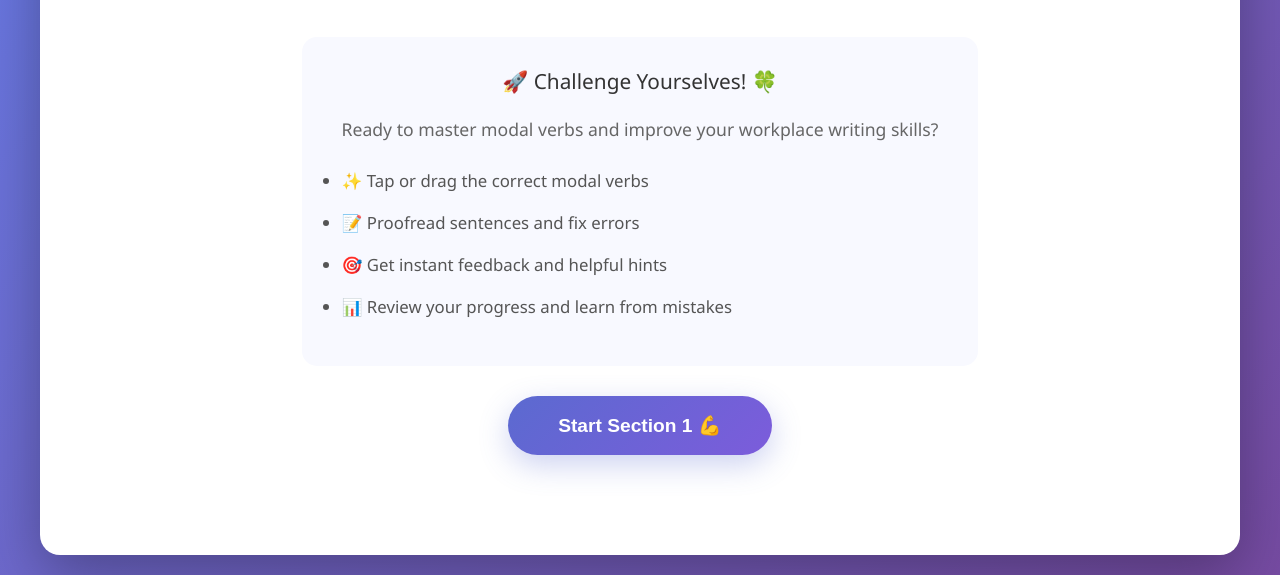
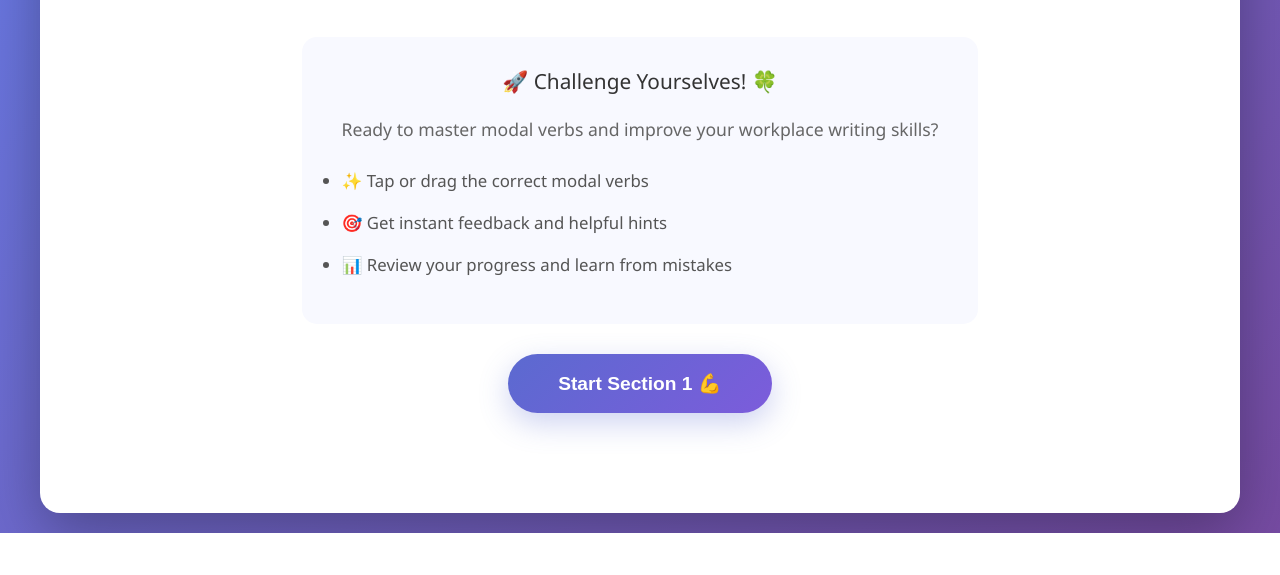
Before and after one commit to vtc-lc-exercise/HLA2106_U23_A1, a plain HTML site: page index.html in a window 1280 px wide. Shown: the part 370-945 px from the top of the page. After the commit the page ends 903 px from the top, so only its background shows below. Drawn offline with Linux system fonts and the light colour scheme.

Commit message:
Update index.html

```diff
--- a/index.html
+++ b/index.html
@@ -810,7 +810,6 @@
 
                     <ul class="features-list">
                         <li>✨ Tap or drag the correct modal verbs</li>
-                        <li>📝 Proofread sentences and fix errors</li>
                         <li>🎯 Get instant feedback and helpful hints</li>
                         <li>📊 Review your progress and learn from mistakes</li>
                     </ul>
```
